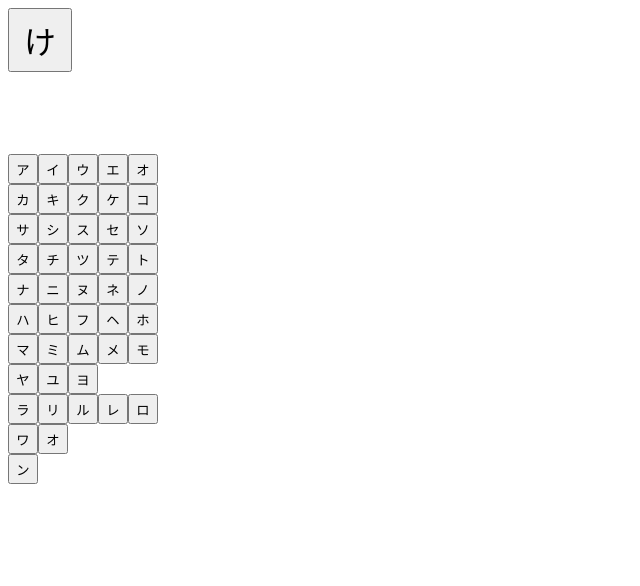
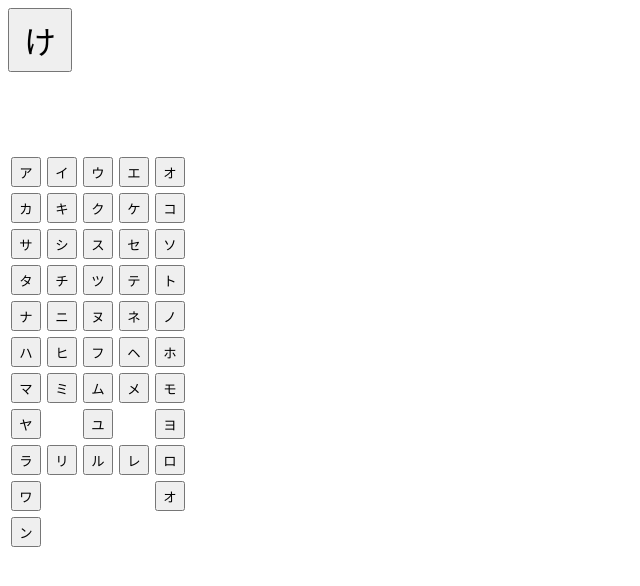
Before and after one commit to xhoskin/kana, an Angular app: page / in a window 1280 px wide. Shown: the top 586 px of the page, without its empty margins (0-640 px from the left). Built offline with nearby package versions, Linux system fonts and the light colour scheme.

Commit message:
fix: styling

```diff
--- a/src/app/app.component.css
+++ b/src/app/app.component.css
@@ -5,3 +5,12 @@
 .hidden {
     visibility: hidden;
 }
+
+.row {
+    display: flex;
+}
+
+.cell {
+    display: flex;
+    padding: 3px;
+}
--- a/src/app/app.component.html
+++ b/src/app/app.component.html
@@ -4,17 +4,12 @@
 
 <h1 [class.hidden]="answer === null">{{answer ? 'Верно': 'Не верно'}}</h1>
 
-<div *ngFor="let row of layout">
-    <span *ngFor="let reading of row">
-        <ng-container *ngIf="reading else empty">
-            <kana-symbol
-                [reading]="reading"
-                (clicked)="checkAnswer($event)"
-                alphabet="katakana"
-            ></kana-symbol>
-        </ng-container>
-        <ng-template #empty>
-
-        </ng-template>
+<div *ngFor="let row of layout" class="row">
+    <span *ngFor="let reading of row" class="cell">
+        <kana-symbol
+            [reading]="reading"
+            (clicked)="checkAnswer($event)"
+            alphabet="katakana"
+        ></kana-symbol>
     </span>
 </div>
--- a/src/app/symbol/symbol.component.css
+++ b/src/app/symbol/symbol.component.css
@@ -1,6 +1,5 @@
-button {
-    width: 30px;
-    height: 30px;
+:host {
+    vertical-align: top;
 }
 
 :host([size="L"]) button {
@@ -9,6 +8,12 @@ button {
     height: 64px;
 }
 
-:host {
-    vertical-align: top;
+.item {
+    width: 30px;
+    height: 30px;
+    display: block;
 }
+
+.hidden {
+    visibility: hidden;
+}
--- a/src/app/symbol/symbol.component.html
+++ b/src/app/symbol/symbol.component.html
@@ -1,3 +1,7 @@
-<button type="button" (click)="clicked.emit(reading!)" [title]="reading">
-    {{reading ? this.getKana(reading) : ''}}
+<button *ngIf="reading else empty" type="button" class="item" (click)="clicked.emit(reading!)" [title]="reading">
+    {{this.getKana(reading)}}
 </button>
+
+<ng-template #empty>
+    <span class="item hidden"></span>
+</ng-template>
```
